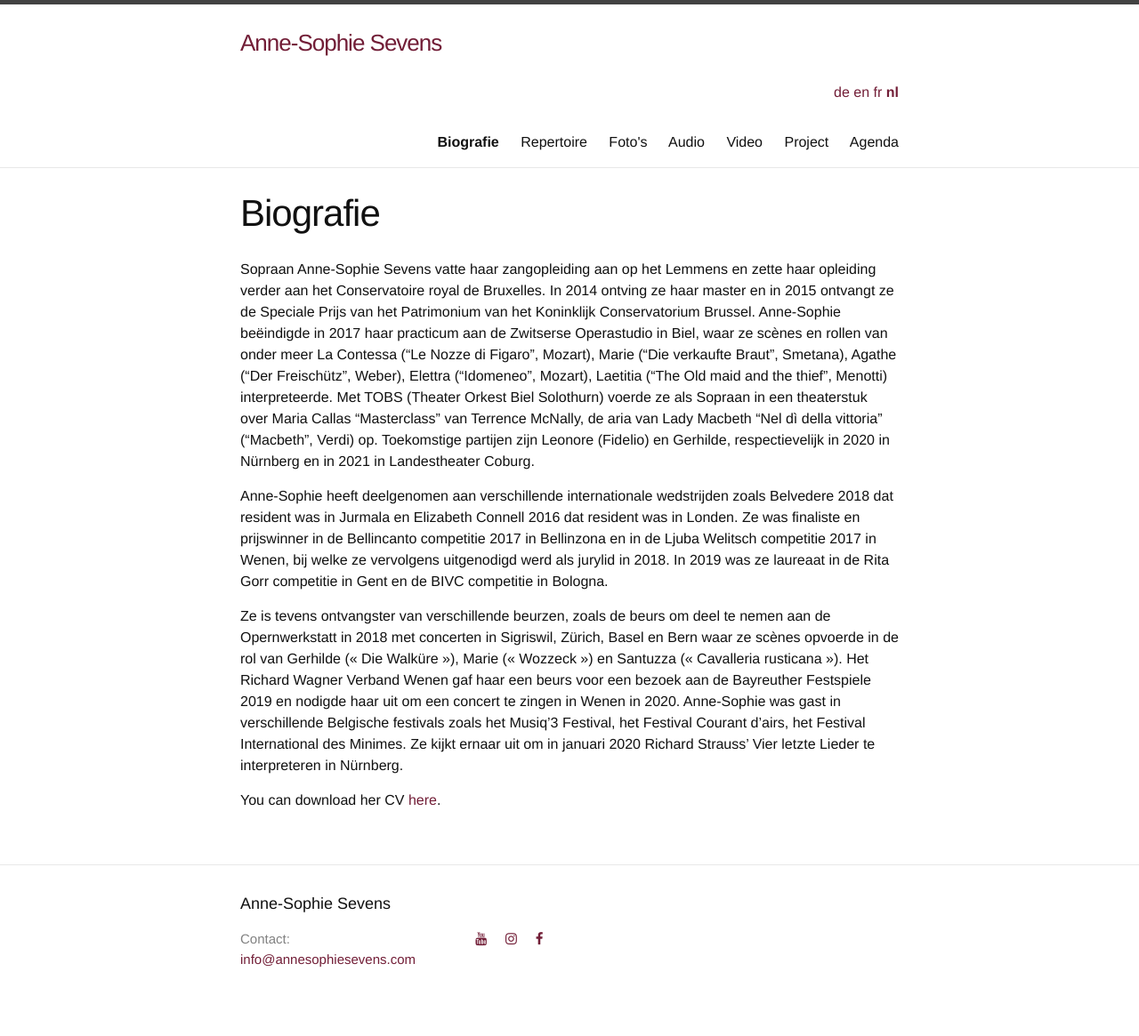
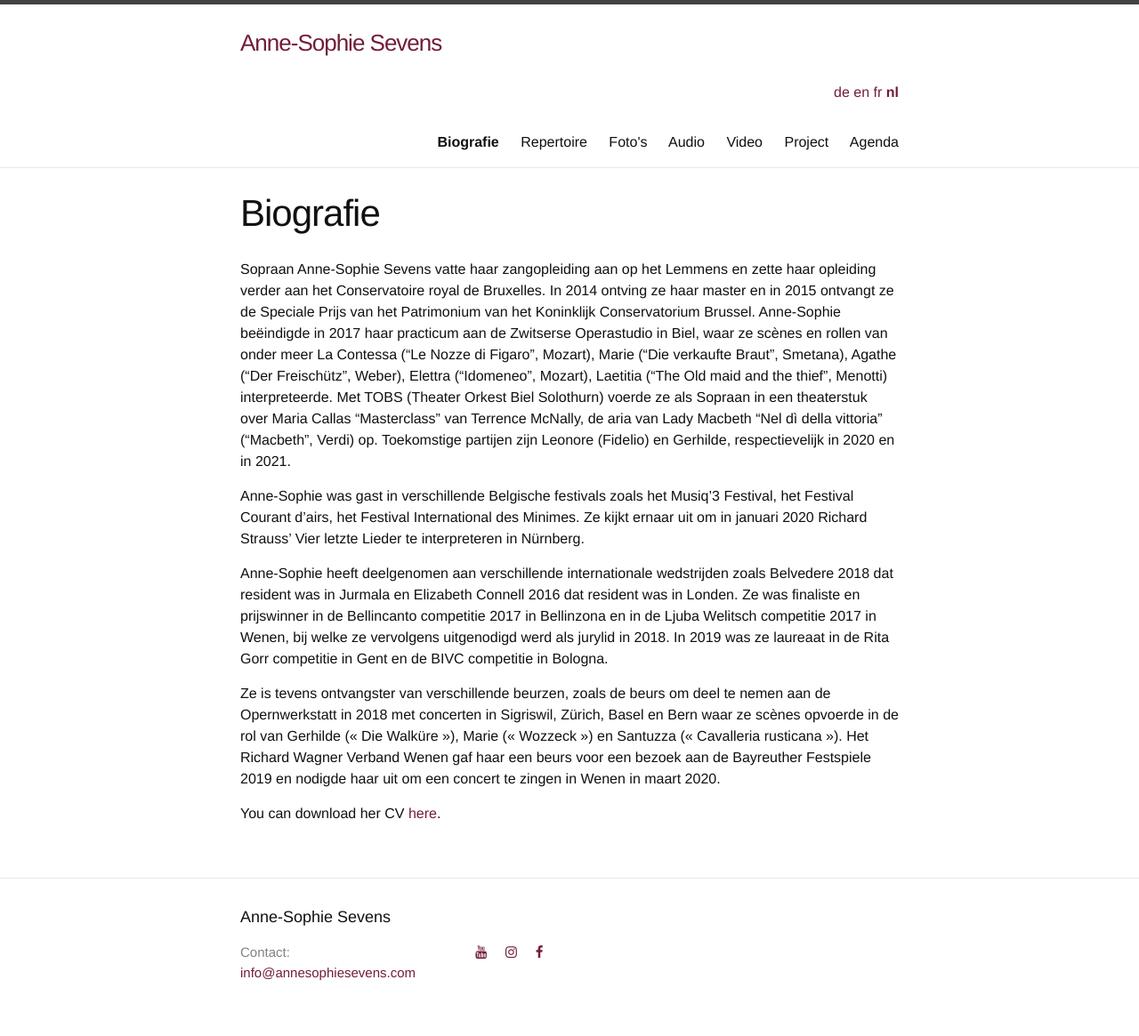
Before and after one commit to annesophie-sevens/annesophie-sevens.github.io, a Jekyll site: the page built from biography-nl.md, in a window 1280 px wide. Shown: the whole page at 89% size. Built offline with Jekyll 4.4.1, drawn with Linux system fonts in a browser that asks for light colours; nearby versions of some CDN libraries.

Commit message:
Update biography-nl.md

```diff
--- a/biography-nl.md
+++ b/biography-nl.md
@@ -6,10 +6,12 @@
 ref: biography
 
 ---
-Sopraan Anne-Sophie Sevens vatte haar zangopleiding aan op het Lemmens en zette haar opleiding verder aan het Conservatoire royal de Bruxelles. In 2014 ontving ze haar master en in 2015 ontvangt ze de Speciale Prijs van het Patrimonium van het Koninklijk Conservatorium Brussel. Anne-Sophie beëindigde in 2017 haar practicum aan de Zwitserse Operastudio in Biel, waar ze scènes en rollen van onder meer La Contessa (“Le Nozze di Figaro”, Mozart), Marie (“Die verkaufte Braut”, Smetana), Agathe (“Der Freischütz”, Weber), Elettra (“Idomeneo”, Mozart), Laetitia (“The Old maid and the thief”, Menotti) interpreteerde. Met TOBS (Theater Orkest Biel Solothurn) voerde ze als Sopraan in een theaterstuk over Maria Callas “Masterclass” van Terrence McNally, de aria van Lady Macbeth “Nel dì della vittoria” (“Macbeth”, Verdi) op. Toekomstige partijen zijn Leonore (Fidelio) en Gerhilde, respectievelijk in 2020 in Nürnberg en in 2021 in Landestheater Coburg.
+Sopraan Anne-Sophie Sevens vatte haar zangopleiding aan op het Lemmens en zette haar opleiding verder aan het Conservatoire royal de Bruxelles. In 2014 ontving ze haar master en in 2015 ontvangt ze de Speciale Prijs van het Patrimonium van het Koninklijk Conservatorium Brussel. Anne-Sophie beëindigde in 2017 haar practicum aan de Zwitserse Operastudio in Biel, waar ze scènes en rollen van onder meer La Contessa (“Le Nozze di Figaro”, Mozart), Marie (“Die verkaufte Braut”, Smetana), Agathe (“Der Freischütz”, Weber), Elettra (“Idomeneo”, Mozart), Laetitia (“The Old maid and the thief”, Menotti) interpreteerde. Met TOBS (Theater Orkest Biel Solothurn) voerde ze als Sopraan in een theaterstuk over Maria Callas “Masterclass” van Terrence McNally, de aria van Lady Macbeth “Nel dì della vittoria” (“Macbeth”, Verdi) op. Toekomstige partijen zijn Leonore (Fidelio) en Gerhilde, respectievelijk in 2020 en in 2021.
+
+Anne-Sophie was gast in verschillende Belgische festivals zoals het Musiq’3 Festival, het Festival Courant d’airs, het Festival International des Minimes. Ze kijkt ernaar uit om in januari 2020 Richard Strauss’ Vier letzte Lieder te interpreteren in Nürnberg.
 
 Anne-Sophie heeft deelgenomen aan verschillende internationale wedstrijden zoals Belvedere 2018 dat resident was in Jurmala en Elizabeth Connell 2016 dat resident was in Londen. Ze was finaliste en prijswinner in de Bellincanto competitie 2017 in Bellinzona en in de Ljuba Welitsch competitie 2017 in Wenen, bij welke ze vervolgens uitgenodigd werd als jurylid in 2018. In 2019 was ze laureaat in de Rita Gorr competitie in Gent en de BIVC competitie in Bologna.
 
-Ze is tevens ontvangster van verschillende beurzen, zoals de beurs om deel te nemen aan de Opernwerkstatt in 2018 met concerten in Sigriswil, Zürich, Basel en Bern waar ze scènes opvoerde in de rol van Gerhilde (« Die Walküre »), Marie (« Wozzeck ») en Santuzza (« Cavalleria rusticana »). Het Richard Wagner Verband Wenen gaf haar een beurs voor een bezoek aan de Bayreuther Festspiele 2019 en nodigde haar uit om een concert te zingen in Wenen in 2020. Anne-Sophie was gast in verschillende Belgische festivals zoals het Musiq’3 Festival, het Festival Courant d’airs, het Festival International des Minimes. Ze kijkt ernaar uit om in januari 2020 Richard Strauss’ Vier letzte Lieder te interpreteren in Nürnberg.
+Ze is tevens ontvangster van verschillende beurzen, zoals de beurs om deel te nemen aan de Opernwerkstatt in 2018 met concerten in Sigriswil, Zürich, Basel en Bern waar ze scènes opvoerde in de rol van Gerhilde (« Die Walküre »), Marie (« Wozzeck ») en Santuzza (« Cavalleria rusticana »). Het Richard Wagner Verband Wenen gaf haar een beurs voor een bezoek aan de Bayreuther Festspiele 2019 en nodigde haar uit om een concert te zingen in Wenen in maart 2020.
 
 You can download her CV [here]({{ site.baseurl }}/assets/CV.pdf).
```
